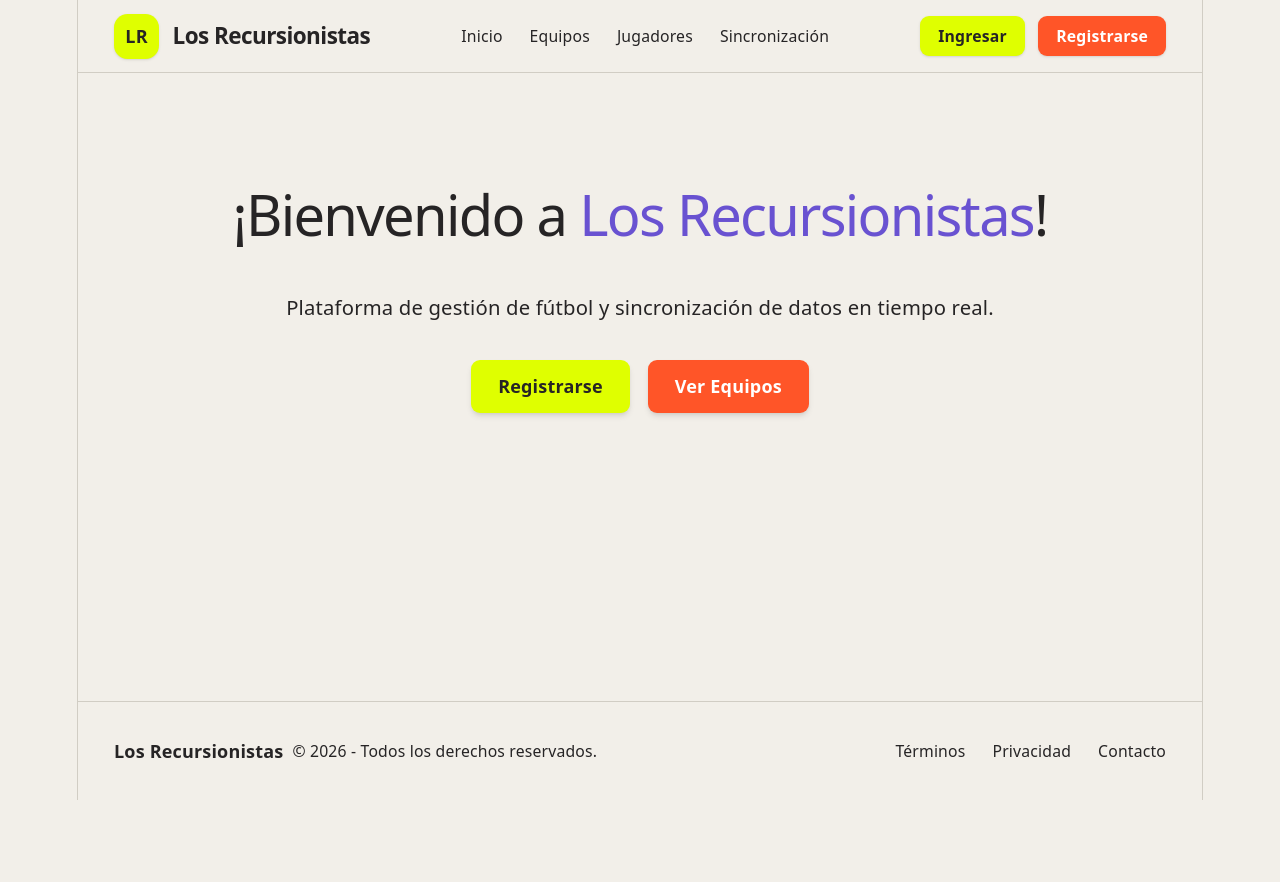
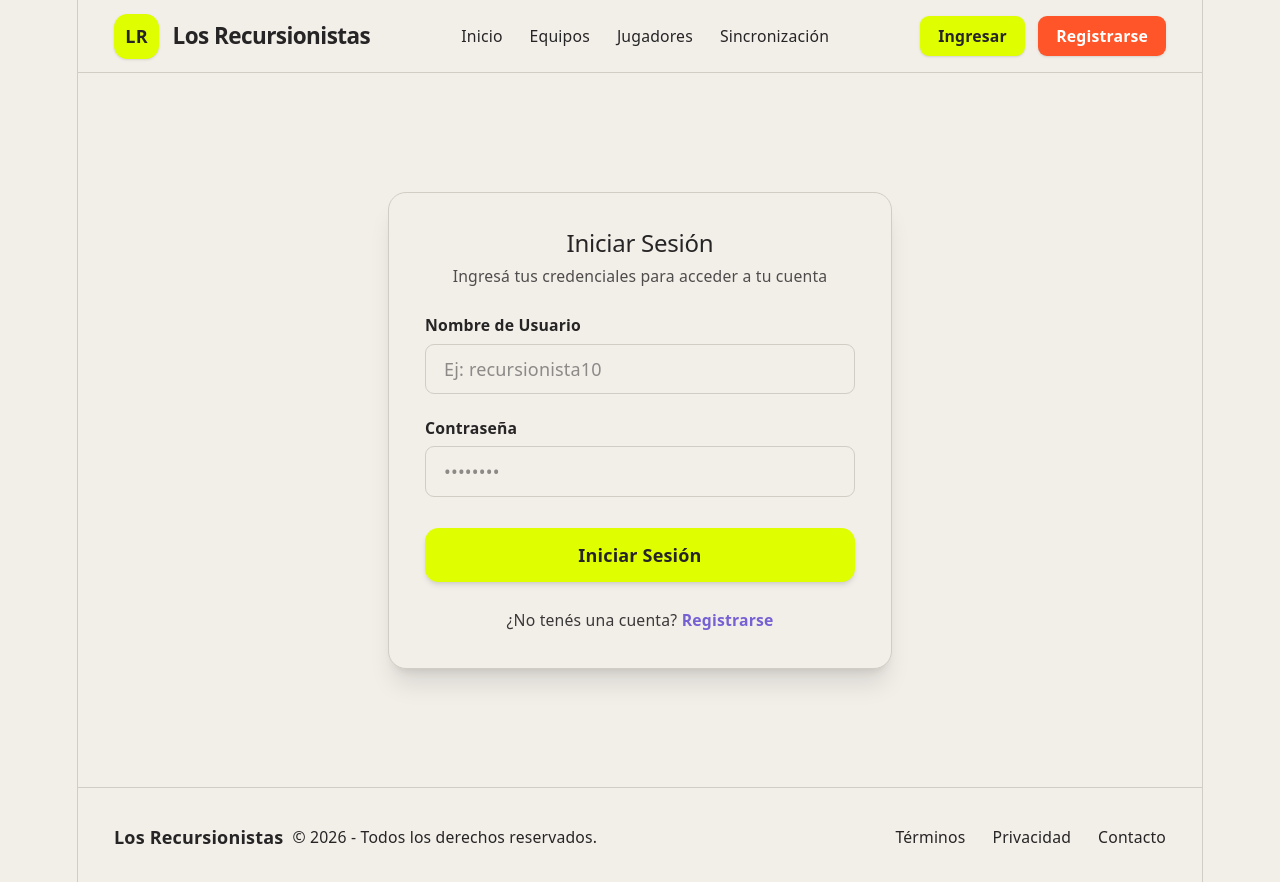
Before and after one commit to MunneLautaro/202602-Los-Recursionistas, a React (Vite) app in the folder frontend/: page /login in a window 1280 px wide. Before the commit this address led to /. Shown: the top 882 px of the page. Before the commit the page ends 800 px from the top, so only its background shows below. Built offline with nearby package versions, Linux system fonts and the light colour scheme; no server answers.

Commit message:
Se agrega pagina de inicio de sesion y se refactoriza navbar

```diff
--- a/frontend/src/app/router.tsx
+++ b/frontend/src/app/router.tsx
@@ -2,12 +2,14 @@ import React from "react"
 import { Routes, Route, Navigate } from "react-router-dom"
 import HomePage from "../pages/HomePage"
 import RegisterPage from "../pages/RegisterPage"
+import LoginPage from "../pages/LoginPage"
 
 export const AppRouter: React.FC = () => {
   return (
     <Routes>
       <Route path="/" element={<HomePage />} />
       <Route path="/register" element={<RegisterPage />} />
+      <Route path="/login" element={<LoginPage />} />
       {/* Fallback to home page */}
       <Route path="*" element={<Navigate to="/" replace />} />
     </Routes>
--- a/frontend/src/components/Header/Header.styles.ts
+++ b/frontend/src/components/Header/Header.styles.ts
@@ -10,8 +10,11 @@ export const headerStyles = {
   navLink:
     "text-sm font-medium text-[var(--text)] transition-colors hover:text-[var(--pantone-blue-violet)]",
   actionsContainer: "flex items-center gap-3",
+  userName: "text-sm font-semibold text-[var(--text-h)] truncate max-w-[150px]",
   btnLogin:
     "rounded-lg bg-[var(--pantone-sun-glare)] px-4 py-2 text-sm font-semibold text-[var(--pantone-darkest-hour)] shadow-sm transition-transform hover:scale-105 active:scale-95",
   btnRegister:
     "rounded-lg bg-[var(--pantone-exuberant-orange)] px-4 py-2 text-sm font-semibold text-white shadow-sm transition-transform hover:scale-105 active:scale-95",
+  btnLogout:
+    "rounded-lg border border-[var(--border)] bg-transparent px-4 py-2 text-sm font-semibold text-[var(--text)] shadow-sm transition-all hover:bg-[var(--pantone-exuberant-orange)] hover:text-white hover:border-transparent active:scale-95",
 } as const
--- a/frontend/src/components/Header/Header.tsx
+++ b/frontend/src/components/Header/Header.tsx
@@ -1,5 +1,6 @@
 import React from "react"
 import { Link } from "react-router-dom"
+import { useAuth } from "../../features/auth"
 import { headerStyles } from "./Header.styles"
 
 interface HeaderProps {
@@ -9,6 +10,8 @@ interface HeaderProps {
 export const Header: React.FC<HeaderProps> = ({
   title = "Los Recursionistas",
 }) => {
+  const { isAuthenticated, nombreUsuario, logout } = useAuth()
+
   return (
     <header className={headerStyles.header}>
       <div className={headerStyles.container}>
@@ -33,12 +36,27 @@ export const Header: React.FC<HeaderProps> = ({
         </nav>
 
         <div className={headerStyles.actionsContainer}>
+          {isAuthenticated ? (
+            <>
+              <span className={headerStyles.userName}>{nombreUsuario}</span>
+              <button
+                type="button"
+                onClick={logout}
+                className={headerStyles.btnLogout}
+              >
+                Cerrar sesión
+              </button>
+            </>
+          ) : (
+            <>
               <Link to="/login" className={headerStyles.btnLogin}>
                 Ingresar
               </Link>
               <Link to="/register" className={headerStyles.btnRegister}>
                 Registrarse
               </Link>
+            </>
+          )}
         </div>
       </div>
     </header>
--- a/frontend/src/features/auth/api/authApi.ts
+++ b/frontend/src/features/auth/api/authApi.ts
@@ -1,5 +1,10 @@
 import { fetchClient } from "../../../lib/fetchClient"
-import type { RegisterPayload, UsuarioResponse } from "../types"
+import type {
+  RegisterPayload,
+  UsuarioResponse,
+  LoginPayload,
+  LoginResponse,
+} from "../types"
 
 export const authApi = {
   registrar: async (payload: RegisterPayload): Promise<UsuarioResponse> => {
@@ -8,4 +13,11 @@ export const authApi = {
       body: JSON.stringify(payload),
     })
   },
+
+  login: async (payload: LoginPayload): Promise<LoginResponse> => {
+    return fetchClient<LoginResponse>("/login", {
+      method: "POST",
+      body: JSON.stringify(payload),
+    })
+  },
 }
--- /dev/null
+++ b/frontend/src/features/auth/components/LoginForm.styles.ts
@@ -0,0 +1,22 @@
+export const loginFormStyles = {
+  container:
+    "w-full max-w-md p-8 rounded-2xl bg-[var(--bg)] border border-[var(--border)] shadow-xl transition-all",
+  header: "mb-6 text-center",
+  title: "text-3xl font-extrabold text-[var(--text-h)] tracking-tight",
+  subtitle: "mt-2 text-sm text-[var(--text)] opacity-80",
+  form: "flex flex-col gap-5",
+  fieldGroup: "flex flex-col gap-1.5 text-left",
+  label: "text-sm font-semibold text-[var(--text)]",
+  input:
+    "w-full px-4 py-2.5 rounded-lg bg-[var(--bg)] border border-[var(--border)] text-[var(--text)] outline-none transition-all focus:border-[var(--pantone-blue-violet)] focus:ring-2 focus:ring-[var(--pantone-blue-violet)]/30",
+  inputError:
+    "border-[var(--pantone-exuberant-orange)] focus:border-[var(--pantone-exuberant-orange)] focus:ring-[var(--pantone-exuberant-orange)]/30",
+  errorText: "text-xs font-medium text-[var(--pantone-exuberant-orange)] mt-1",
+  alertError:
+    "p-3 rounded-lg bg-[var(--pantone-exuberant-orange)]/10 border border-[var(--pantone-exuberant-orange)]/40 text-[var(--pantone-exuberant-orange)] text-sm text-center font-medium",
+  submitBtn:
+    "w-full mt-2 py-3 px-6 rounded-xl bg-[var(--pantone-sun-glare)] text-[var(--pantone-darkest-hour)] font-bold text-base shadow-md transition-all hover:brightness-105 active:scale-[0.98] disabled:opacity-50 disabled:cursor-not-allowed cursor-pointer",
+  footer: "mt-6 text-center text-sm text-[var(--text)] opacity-90",
+  footerLink:
+    "font-bold text-[var(--pantone-blue-violet)] hover:underline ml-1 cursor-pointer",
+} as const
--- /dev/null
+++ b/frontend/src/features/auth/components/LoginForm.tsx
@@ -0,0 +1,85 @@
+import React from "react"
+import { useLogin } from "../hooks/useLogin"
+import { loginFormStyles } from "./LoginForm.styles"
+
+export const LoginForm: React.FC = () => {
+  const { formData, errors, isLoading, handleChange, handleSubmit } = useLogin()
+
+  return (
+    <div className={loginFormStyles.container}>
+      <div className={loginFormStyles.header}>
+        <h2 className={loginFormStyles.title}>Iniciar Sesión</h2>
+        <p className={loginFormStyles.subtitle}>
+          Ingresá tus credenciales para acceder a tu cuenta
+        </p>
+      </div>
+
+      {errors.general && (
+        <div className={loginFormStyles.alertError}>{errors.general}</div>
+      )}
+
+      <form onSubmit={handleSubmit} className={loginFormStyles.form} noValidate>
+        <div className={loginFormStyles.fieldGroup}>
+          <label htmlFor="nombreUsuario" className={loginFormStyles.label}>
+            Nombre de Usuario
+          </label>
+          <input
+            id="nombreUsuario"
+            name="nombreUsuario"
+            type="text"
+            placeholder="Ej: recursionista10"
+            value={formData.nombreUsuario}
+            onChange={handleChange}
+            disabled={isLoading}
+            className={`${loginFormStyles.input} ${
+              errors.nombreUsuario ? loginFormStyles.inputError : ""
+            }`}
+          />
+          {errors.nombreUsuario && (
+            <span className={loginFormStyles.errorText}>
+              {errors.nombreUsuario}
+            </span>
+          )}
+        </div>
+
+        <div className={loginFormStyles.fieldGroup}>
+          <label htmlFor="contrasena" className={loginFormStyles.label}>
+            Contraseña
+          </label>
+          <input
+            id="contrasena"
+            name="contrasena"
+            type="password"
+            placeholder="••••••••"
+            value={formData.contrasena}
+            onChange={handleChange}
+            disabled={isLoading}
+            className={`${loginFormStyles.input} ${
+              errors.contrasena ? loginFormStyles.inputError : ""
+            }`}
+          />
+          {errors.contrasena && (
+            <span className={loginFormStyles.errorText}>
+              {errors.contrasena}
+            </span>
+          )}
+        </div>
+
+        <button
+          type="submit"
+          disabled={isLoading}
+          className={loginFormStyles.submitBtn}
+        >
+          {isLoading ? "Iniciando sesión..." : "Iniciar Sesión"}
+        </button>
+      </form>
+
+      <div className={loginFormStyles.footer}>
+        <span>¿No tenés una cuenta?</span>
+        <a href="/register" className={loginFormStyles.footerLink}>
+          Registrarse
+        </a>
+      </div>
+    </div>
+  )
+}
--- /dev/null
+++ b/frontend/src/features/auth/hooks/useAuth.ts
@@ -0,0 +1,27 @@
+import { useState, useCallback } from "react"
+import { useNavigate } from "react-router-dom"
+
+export function useAuth() {
+  const navigate = useNavigate()
+
+  const [isAuthenticated, setIsAuthenticated] = useState(
+    () => !!localStorage.getItem("token"),
+  )
+  const [nombreUsuario, setNombreUsuario] = useState(
+    () => localStorage.getItem("nombreUsuario") || "",
+  )
+
+  const logout = useCallback(() => {
+    localStorage.removeItem("token")
+    localStorage.removeItem("nombreUsuario")
+    setIsAuthenticated(false)
+    setNombreUsuario("")
+    navigate("/")
+  }, [navigate])
+
+  return {
+    isAuthenticated,
+    nombreUsuario,
+    logout,
+  }
+}
--- /dev/null
+++ b/frontend/src/features/auth/hooks/useLogin.ts
@@ -0,0 +1,79 @@
+import { useState } from "react"
+import type { ChangeEvent, FormEvent } from "react"
+import { useNavigate } from "react-router-dom"
+import { authApi } from "../api/authApi"
+import type { LoginFormData, LoginFormErrors } from "../types"
+
+export function useLogin() {
+  const navigate = useNavigate()
+  const [formData, setFormData] = useState<LoginFormData>({
+    nombreUsuario: "",
+    contrasena: "",
+  })
+
+  const [errors, setErrors] = useState<LoginFormErrors>({})
+  const [isLoading, setIsLoading] = useState(false)
+
+  const handleChange = (e: ChangeEvent<HTMLInputElement>) => {
+    const { name, value } = e.target
+    setFormData((prev) => ({ ...prev, [name]: value }))
+
+    if (errors[name as keyof LoginFormErrors]) {
+      setErrors((prev) => ({ ...prev, [name]: undefined }))
+    }
+  }
+
+  const validate = (): boolean => {
+    const newErrors: LoginFormErrors = {}
+
+    if (!formData.nombreUsuario.trim()) {
+      newErrors.nombreUsuario = "El nombre de usuario es requerido."
+    }
+
+    if (!formData.contrasena) {
+      newErrors.contrasena = "La contraseña es requerida."
+    }
+
+    setErrors(newErrors)
+    return Object.keys(newErrors).length === 0
+  }
+
+  const handleSubmit = async (e: FormEvent) => {
+    e.preventDefault()
+
+    if (!validate()) {
+      return
+    }
+
+    setIsLoading(true)
+    setErrors({})
+
+    try {
+      const response = await authApi.login({
+        nombreUsuario: formData.nombreUsuario.trim(),
+        contrasena: formData.contrasena,
+      })
+
+      localStorage.setItem("token", response.token)
+      localStorage.setItem("nombreUsuario", formData.nombreUsuario.trim())
+
+      navigate("/")
+    } catch (err: any) {
+      setErrors({
+        general:
+          err.message ||
+          "Credenciales inválidas. Verificá tu usuario y contraseña.",
+      })
+    } finally {
+      setIsLoading(false)
+    }
+  }
+
+  return {
+    formData,
+    errors,
+    isLoading,
+    handleChange,
+    handleSubmit,
+  }
+}
--- a/frontend/src/features/auth/index.ts
+++ b/frontend/src/features/auth/index.ts
@@ -1,4 +1,7 @@
 export * from "./components/RegisterForm"
+export * from "./components/LoginForm"
 export * from "./hooks/useRegister"
+export * from "./hooks/useLogin"
+export * from "./hooks/useAuth"
 export * from "./api/authApi"
 export * from "./types"
--- /dev/null
+++ b/frontend/src/pages/LoginPage.styles.ts
@@ -0,0 +1,4 @@
+export const loginPageStyles = {
+  pageContainer:
+    "flex min-h-[calc(100vh-140px)] w-full items-center justify-center py-12 px-4 sm:px-6 lg:px-8",
+} as const
--- /dev/null
+++ b/frontend/src/pages/LoginPage.tsx
@@ -0,0 +1,16 @@
+import React from "react"
+import { Layout } from "../components/Layout"
+import { LoginForm } from "../features/auth"
+import { loginPageStyles } from "./LoginPage.styles"
+
+export const LoginPage: React.FC = () => {
+  return (
+    <Layout>
+      <div className={loginPageStyles.pageContainer}>
+        <LoginForm />
+      </div>
+    </Layout>
+  )
+}
+
+export default LoginPage
```
Also changed, not shown: frontend/src/features/auth/types.ts (+20 -0 lines). Lines whose indentation alone changed are shown as unchanged.
